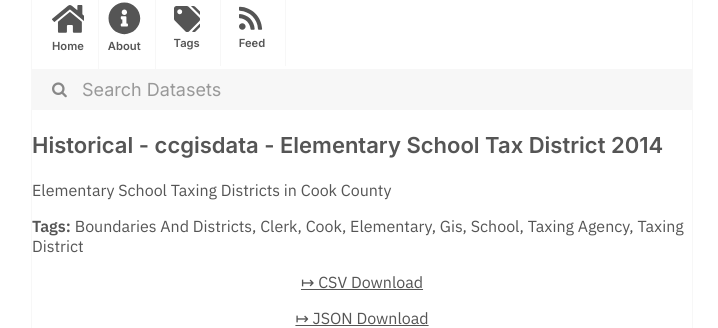
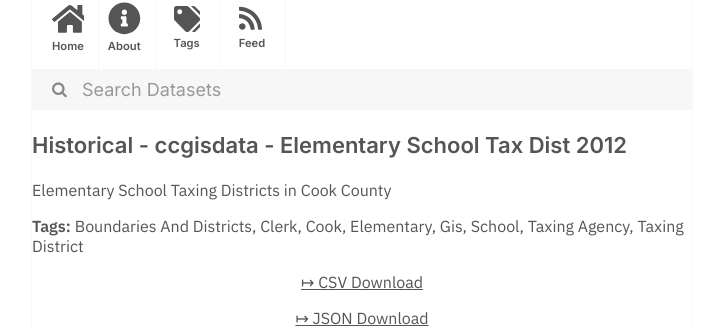
Before and after one commit to dayda-entities/cook-county-of-illinois, a Jekyll site: the page built from _posts/2020-11-10-historical-ccgisdata-elementar.md, in a window 1280 px wide. Shown: the part 216-544 px from the top of the page, without its empty margins (278-996 px from the left). Built offline with Jekyll 4.4.1, drawn with Linux system fonts in a browser that asks for light colours.

Commit message:
Publish Data

```diff
--- a/_posts/2020-11-10-historical-ccgisdata-elementar.md
+++ b/_posts/2020-11-10-historical-ccgisdata-elementar.md
@@ -1,7 +1,7 @@
 ---
-title: Historical - ccgisdata - Elementary School Tax District 2014
-created: '2020-11-10T16:57:43.215731'
-modified: '2020-11-10T16:57:43.215743'
+title: Historical - ccgisdata - Elementary School Tax Dist 2012
+created: '2020-11-10T16:57:14.199126'
+modified: '2020-11-10T16:57:14.199137'
 state: active
 type: dataset
 tags:
@@ -16,9 +16,9 @@ tags:
 groups:
   - Local Government
 csv_url: >-
-  https://datacatalog.cookcountyil.gov/api/views/unc9-k249/rows.csv?accessType=DOWNLOAD
+  https://datacatalog.cookcountyil.gov/api/views/vkxu-e959/rows.csv?accessType=DOWNLOAD
 json_url: >-
-  https://datacatalog.cookcountyil.gov/api/views/unc9-k249/rows.json?accessType=DOWNLOAD
+  https://datacatalog.cookcountyil.gov/api/views/vkxu-e959/rows.json?accessType=DOWNLOAD
 layout: post
 
 ---
```
